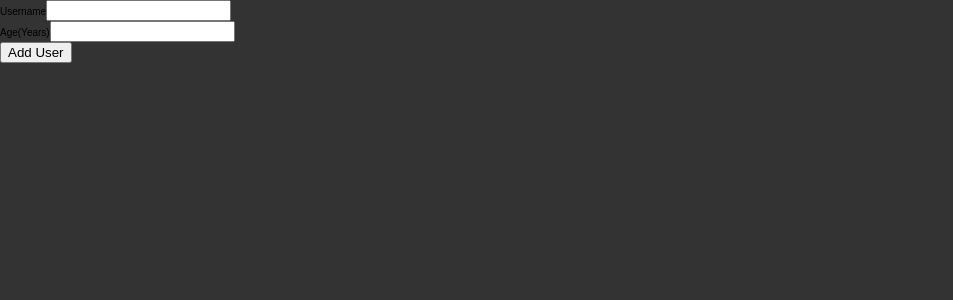
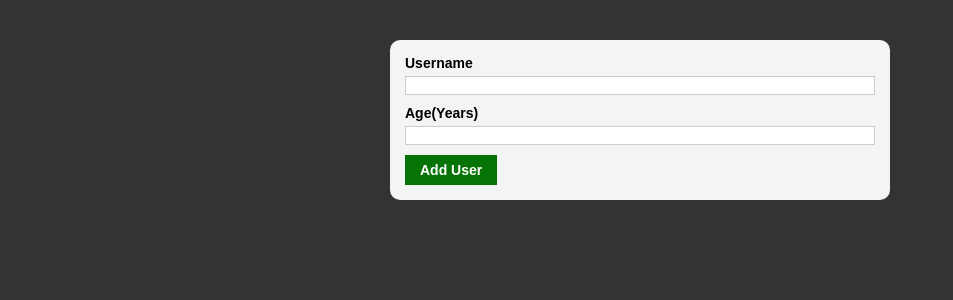
Before and after one commit to devBayo/react-complete-guide, a React (Create React App) app: page / in a window 1280 px wide. Shown: the top 300 px of the page, without its empty margins (0-953 px from the left). Built offline with nearby package versions, Linux system fonts and the light colour scheme.

Commit message:
switched to css modules

```diff
--- a/src/components/Form/Form.jsx
+++ b/src/components/Form/Form.jsx
@@ -3,20 +3,20 @@ import styles from './Form.module.css';
 
 const Form = () => {
   return (
-    <form className="form">
-      <div className="form-group">
-        <label htmlFor="name" className="form-label">
+    <form className={styles['form']}>
+      <div className={styles['form-group']}>
+        <label htmlFor="name" className={styles['form-label']}>
           Username
         </label>
-        <input type="text" id="name" className="form-input" />
+        <input type="text" id="name" className={styles['form-input']} />
       </div>
-      <div className="form-group">
-        <label htmlFor="age" className="form-label">
+      <div className={styles['form-group']}>
+        <label htmlFor="age" className={styles['form-label']}>
           Age(Years)
         </label>
-        <input type="number" id="age" className="form-input" />
+        <input type="number" id="age" className={styles['form-input']} />
       </div>
-      <button type="submit" className="form-button">
+      <button type="submit" className={styles['form-button']}>
         Add User
       </button>
     </form>
```
